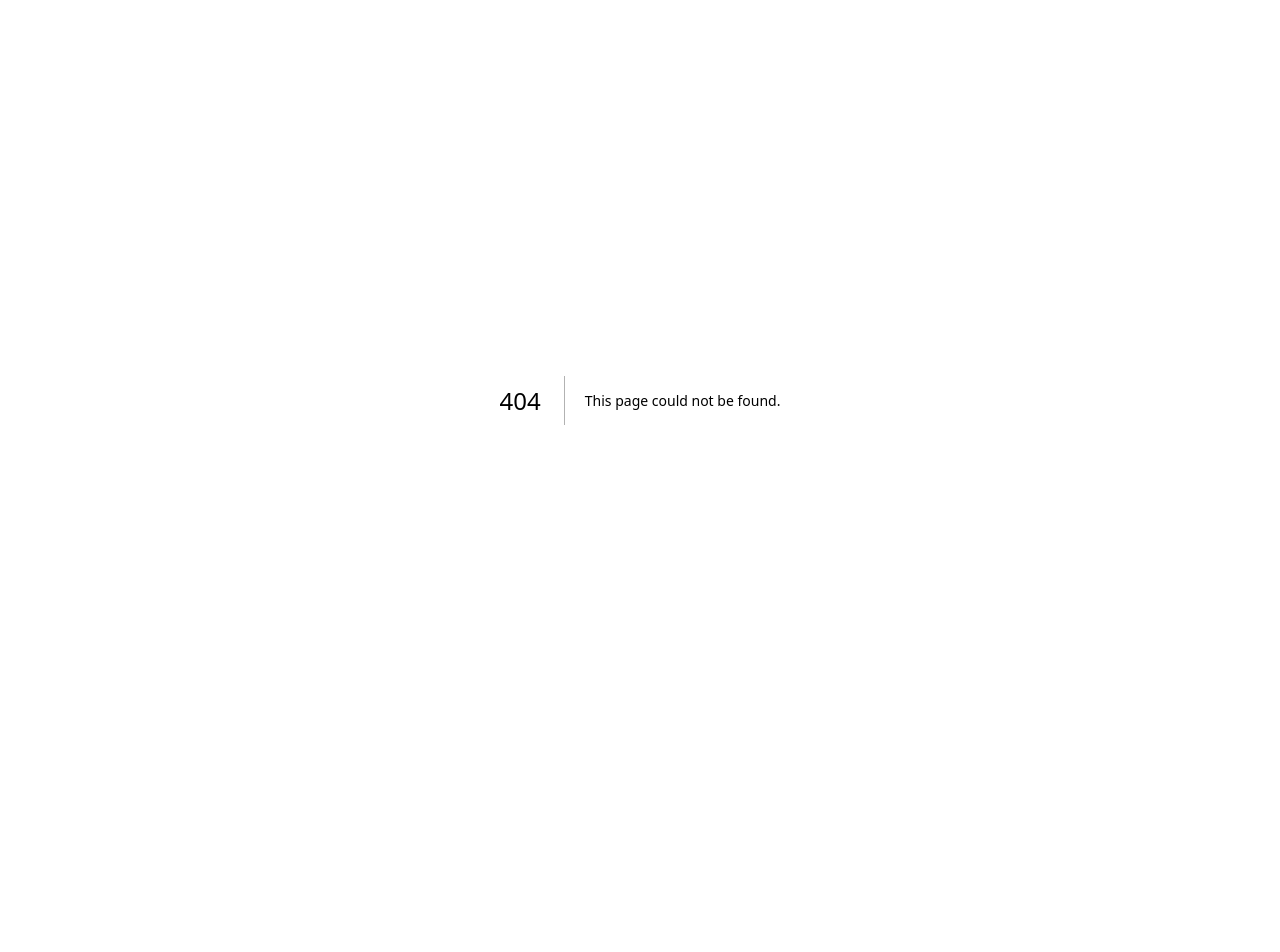
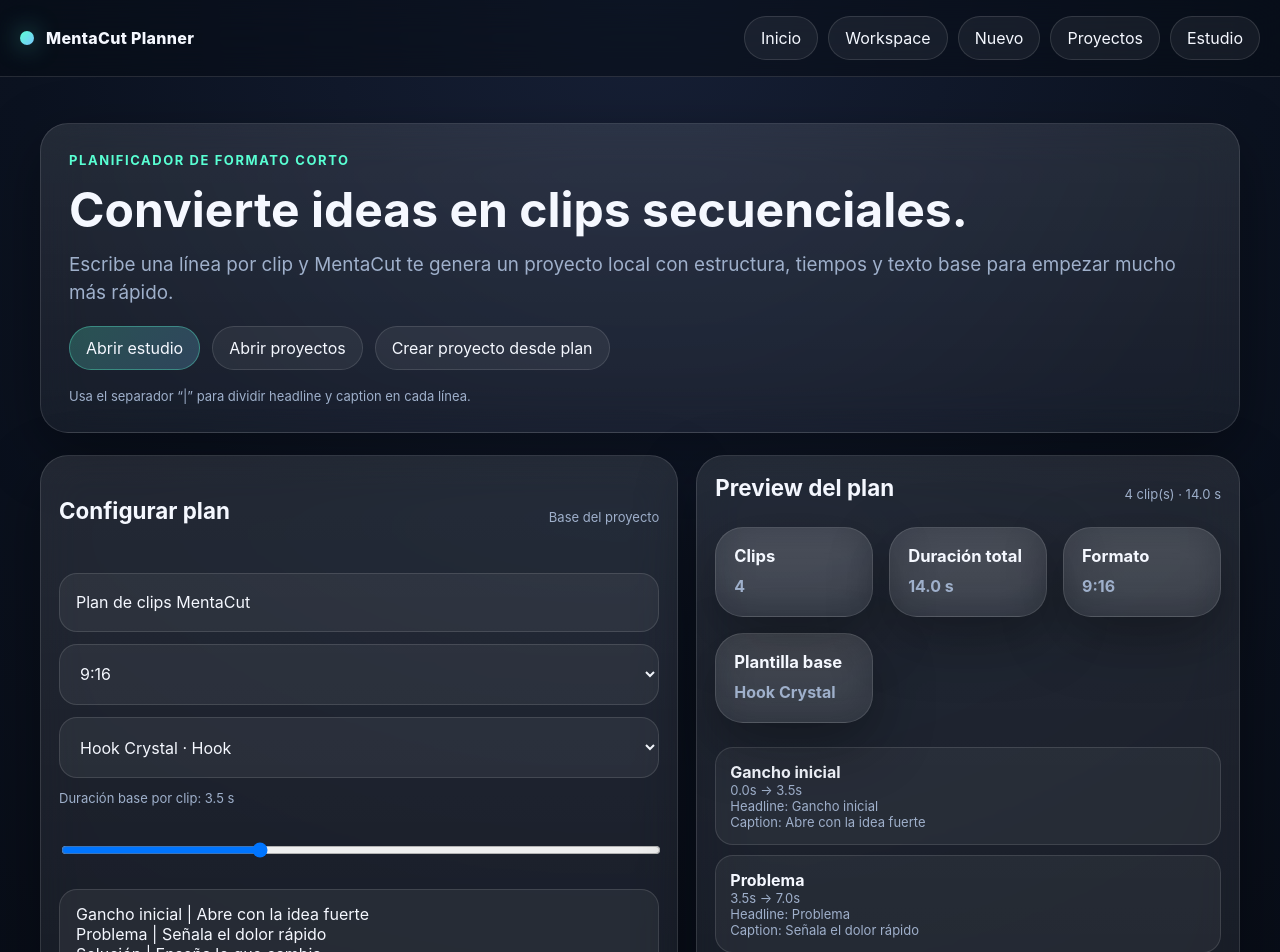
Before and after one commit to alain7224/MentaCut, a Next.js app: page /studio/planner in a window 1280 px wide. Before the commit this address had no page. Shown: the top 952 px of the page. Before the commit the page ends 800 px from the top, so only its background shows below. Built offline with nearby package versions, Linux system fonts and the light colour scheme.

Commit message:
feat: add short-form clip planner that generates projects from script lines

```diff
--- /dev/null
+++ b/app/studio/planner/page.tsx
@@ -0,0 +1,175 @@
+'use client'
+
+import Link from 'next/link'
+import { useMemo, useState } from 'react'
+import { readLocalProjects, writeLocalProjects, type LocalClip, type LocalProject, type ProjectFormat } from '@/lib/local-store'
+import { TEMPLATE_PRESETS } from '@/lib/template-presets'
+
+const FORMATS: ProjectFormat[] = ['9:16', '1:1', '4:5', '16:9']
+
+function buildClipsFromLines(lines: string[], durationPerClip: number, templateId: string): LocalClip[] {
+  let cursor = 0
+
+  return lines.map((rawLine, index) => {
+    const [headlinePart, captionPart] = rawLine.split('|')
+    const headline = (headlinePart || `Clip ${index + 1}`).trim()
+    const caption = (captionPart || headlinePart || '').trim()
+    const start = Number(cursor.toFixed(2))
+    const end = Number((cursor + durationPerClip).toFixed(2))
+    cursor = end
+
+    return {
+      id: crypto.randomUUID(),
+      title: headline || `Clip ${index + 1}`,
+      start,
+      end,
+      mediaId: null,
+      audioMediaId: null,
+      templateId,
+      frameX: 50,
+      frameY: 50,
+      frameScale: 1,
+      headlineText: headline || `Clip ${index + 1}`,
+      captionText: caption || headline || 'Texto editable del clip',
+      stickerId: null,
+      graphicOverlayId: null,
+    }
+  })
+}
+
+export default function StudioPlannerPage() {
+  const [name, setName] = useState('Plan de clips MentaCut')
+  const [format, setFormat] = useState<ProjectFormat>('9:16')
+  const [templateId, setTemplateId] = useState(TEMPLATE_PRESETS[0]?.id ?? 'hook-crystal')
+  const [durationPerClip, setDurationPerClip] = useState(3.5)
+  const [script, setScript] = useState([
+    'Gancho inicial | Abre con la idea fuerte',
+    'Problema | Señala el dolor rápido',
+    'Solución | Enseña lo que cambia',
+    'Cierre con CTA | Pide la acción final',
+  ].join('\n'))
+  const [status, setStatus] = useState('')
+
+  const lines = useMemo(
+    () => script.split('\n').map((line) => line.trim()).filter(Boolean),
+    [script],
+  )
+
+  const previewClips = useMemo(
+    () => buildClipsFromLines(lines, Math.max(0.5, durationPerClip), templateId),
+    [lines, durationPerClip, templateId],
+  )
+
+  const totalDuration = useMemo(
+    () => previewClips.reduce((sum, clip) => sum + Math.max(0, clip.end - clip.start), 0),
+    [previewClips],
+  )
+
+  function handleCreateProject() {
+    if (previewClips.length === 0) {
+      setStatus('Escribe al menos una línea para crear clips.')
+      return
+    }
+
+    const project: LocalProject = {
+      id: crypto.randomUUID(),
+      name: name.trim() || 'Plan de clips MentaCut',
+      format,
+      updatedAt: new Date().toISOString(),
+      clips: previewClips,
+    }
+
+    const existing = readLocalProjects()
+    writeLocalProjects([project, ...existing])
+    setStatus(`Proyecto creado con ${previewClips.length} clips: ${project.name}`)
+  }
+
+  return (
+    <div className="page-shell">
+      <header className="topbar">
+        <div className="brand">
+          <span className="brand-dot" />
+          <span>MentaCut Planner</span>
+        </div>
+        <nav className="nav">
+          <Link href="/" className="nav-link">Inicio</Link>
+          <Link href="/studio/workspace" className="nav-link">Workspace</Link>
+          <Link href="/studio/new" className="nav-link">Nuevo</Link>
+          <Link href="/studio/projects" className="nav-link">Proyectos</Link>
+          <Link href="/studio" className="nav-link">Estudio</Link>
+        </nav>
+      </header>
+
+      <main className="main">
+        <section className="section">
+          <div className="panel hero-copy">
+            <span className="eyebrow">Planificador de formato corto</span>
+            <h1 className="title" style={{ fontSize: 'clamp(1.8rem, 4vw, 3rem)' }}>Convierte ideas en clips secuenciales.</h1>
+            <p className="sub">
+              Escribe una línea por clip y MentaCut te genera un proyecto local con estructura, tiempos y texto base para empezar mucho más rápido.
+            </p>
+            <div className="action-row">
+              <Link href="/studio" className="btn btn-primary">Abrir estudio</Link>
+              <Link href="/studio/projects" className="btn">Abrir proyectos</Link>
+              <button className="btn" onClick={handleCreateProject}>Crear proyecto desde plan</button>
+            </div>
+            <div className="timeline-label">{status || 'Usa el separador “|” para dividir headline y caption en cada línea.'}</div>
+          </div>
+        </section>
+
+        <section className="section">
+          <div className="studio-grid-2">
+            <div className="panel timeline">
+              <div className="row-head">
+                <h2 className="section-title">Configurar plan</h2>
+                <div className="timeline-label">Base del proyecto</div>
+              </div>
+              <div className="form">
+                <input className="input" value={name} onChange={(event) => setName(event.target.value)} placeholder="Nombre del proyecto" />
+                <select className="input" value={format} onChange={(event) => setFormat(event.target.value as ProjectFormat)}>
+                  {FORMATS.map((item) => (
+                    <option key={item} value={item}>{item}</option>
+                  ))}
+                </select>
+                <select className="input" value={templateId} onChange={(event) => setTemplateId(event.target.value)}>
+                  {TEMPLATE_PRESETS.map((item) => (
+                    <option key={item.id} value={item.id}>{item.name} · {item.category}</option>
+                  ))}
+                </select>
+                <label className="form">
+                  <span className="timeline-label">Duración base por clip: {Math.max(0.5, durationPerClip).toFixed(1)} s</span>
+                  <input className="input" type="range" min="0.5" max="10" step="0.5" value={durationPerClip} onChange={(event) => setDurationPerClip(Number(event.target.value))} />
+                </label>
+                <textarea className="textarea" rows={12} value={script} onChange={(event) => setScript(event.target.value)} placeholder="Una línea por clip. Puedes usar: Headline | Caption" />
+              </div>
+            </div>
+
+            <div className="panel timeline">
+              <div className="row-head">
+                <h2 className="section-title">Preview del plan</h2>
+                <div className="timeline-label">{previewClips.length} clip(s) · {totalDuration.toFixed(1)} s</div>
+              </div>
+              <div className="cards">
+                <article className="panel card"><h3>Clips</h3><p><strong>{previewClips.length}</strong></p></article>
+                <article className="panel card"><h3>Duración total</h3><p><strong>{totalDuration.toFixed(1)} s</strong></p></article>
+                <article className="panel card"><h3>Formato</h3><p><strong>{format}</strong></p></article>
+                <article className="panel card"><h3>Plantilla base</h3><p><strong>{TEMPLATE_PRESETS.find((item) => item.id === templateId)?.name ?? templateId}</strong></p></article>
+              </div>
+              <div className="project-list">
+                {previewClips.length === 0 ? <div className="empty">Todavía no hay clips generados.</div> : null}
+                {previewClips.map((clip) => (
+                  <div key={clip.id} className="project-item">
+                    <strong>{clip.title}</strong>
+                    <div className="timeline-label">{clip.start.toFixed(1)}s → {clip.end.toFixed(1)}s</div>
+                    <div className="timeline-label">Headline: {clip.headlineText}</div>
+                    <div className="timeline-label">Caption: {clip.captionText}</div>
+                  </div>
+                ))}
+              </div>
+            </div>
+          </div>
+        </section>
+      </main>
+    </div>
+  )
+}
```
